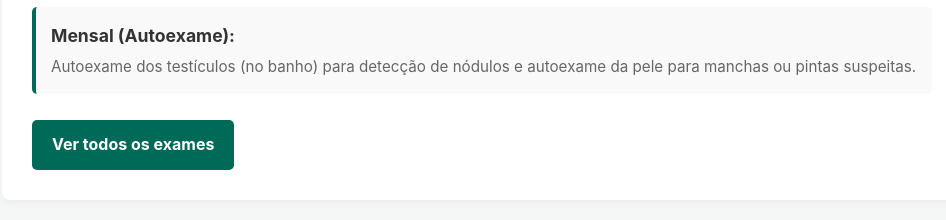
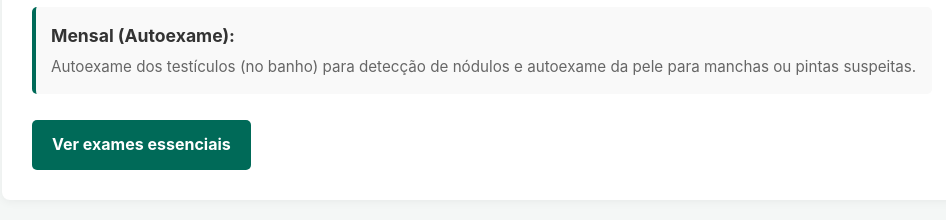
Before and after one commit to igcleyve/mvpsaudehomem, a plain HTML site: page prevencao.html in a window 1280 px wide. Shown: the part 921-1141 px from the top of the page, without its empty margins (158-1104 px from the left). Drawn offline with Linux system fonts and the light colour scheme.

Commit message:
Prevencao

```diff
--- a/prevencao.html
+++ b/prevencao.html
@@ -53,7 +53,7 @@
                         <p class="item-description">Autoexame dos testículos (no banho) para detecção de nódulos e autoexame da pele para manchas ou pintas suspeitas.</p>
                     </li>
                 </ul>
-                <a href="checklist.html" class="btn btn-primary">Ver todos os exames</a>
+                <a href="checklist.html" class="btn btn-primary">Ver exames essenciais</a>
             </section>
 
             <section class="card-topico" id="consultas">
```
